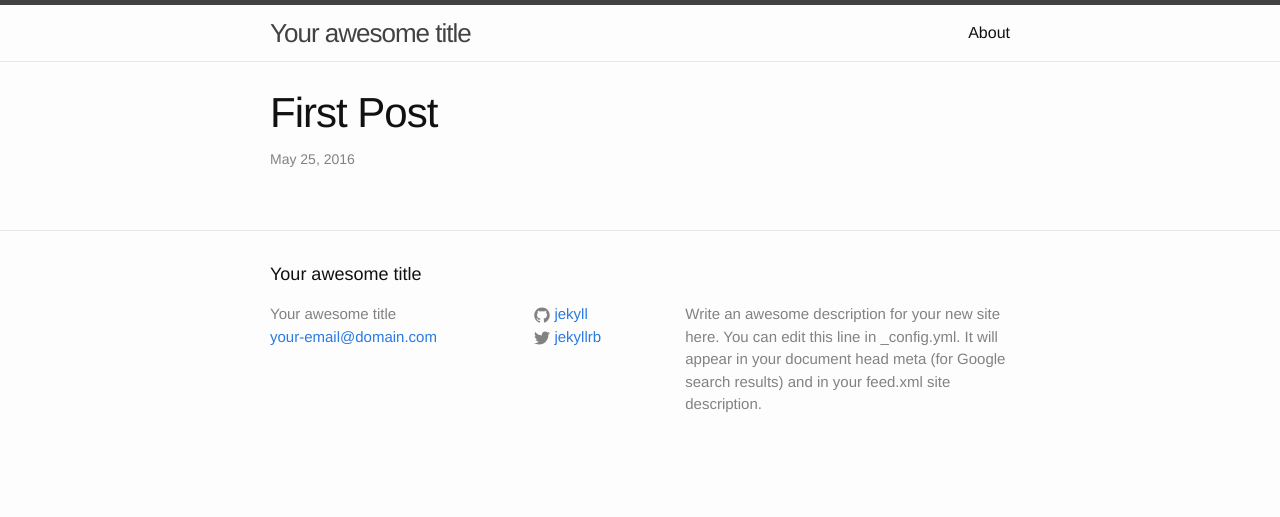
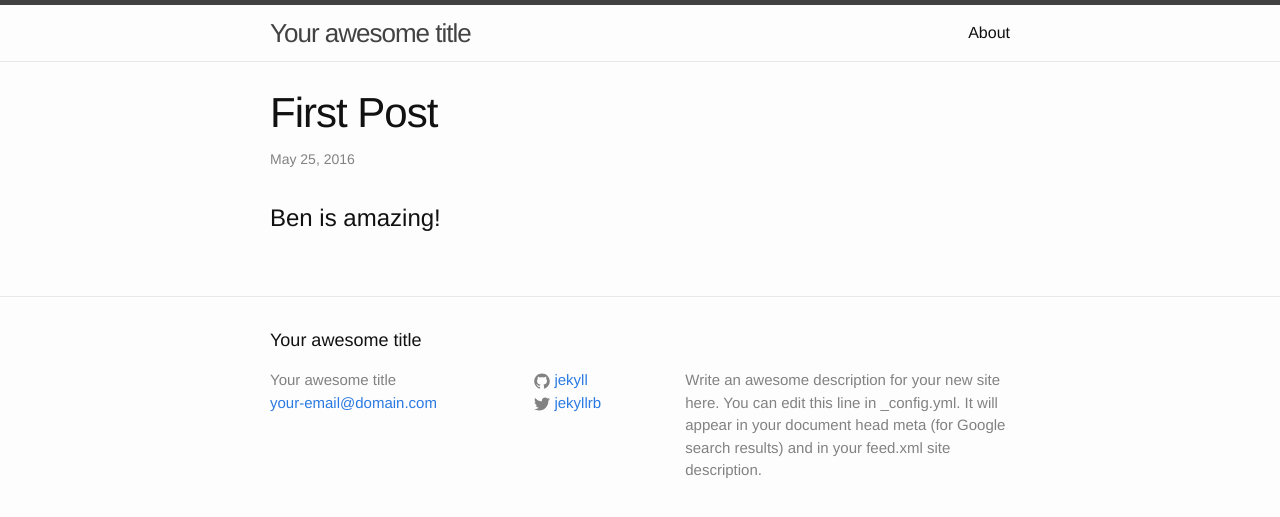
Before and after one commit to slothgamez/fireplex.github.io, a Jekyll site: the page built from _posts/2016-05-25-first-post.md, in a window 1280 px wide. Shown: the top 517 px of the page. Built offline with Jekyll 4.4.1, drawn with Linux system fonts in a browser that asks for light colours.

Commit message:
Update 2016-05-25-first-post.md

```diff
--- a/_posts/2016-05-25-first-post.md
+++ b/_posts/2016-05-25-first-post.md
@@ -5,3 +5,4 @@ description: ""
 category:
 tags: []
 ---
+<h1>Ben is amazing!</h1>
```
